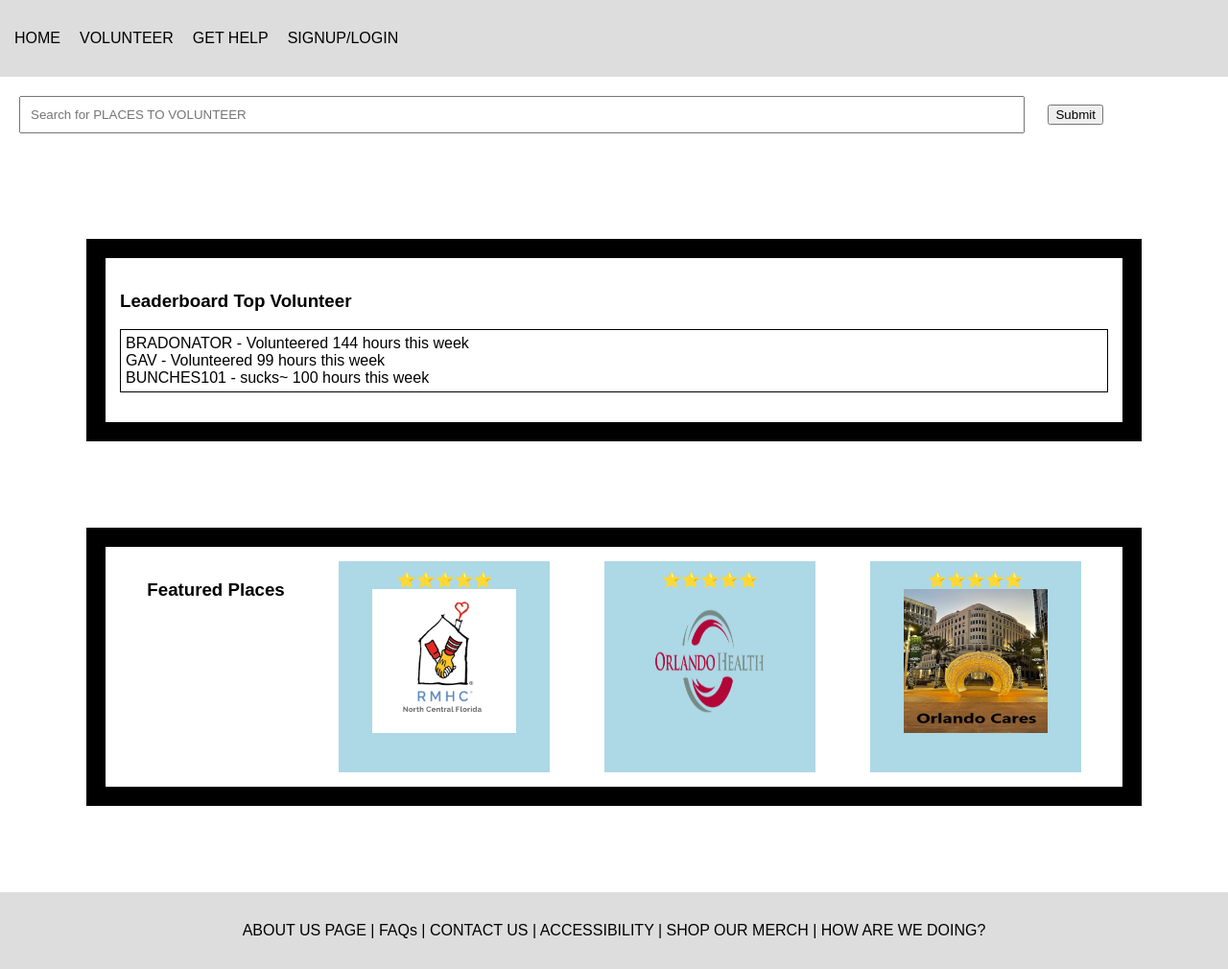
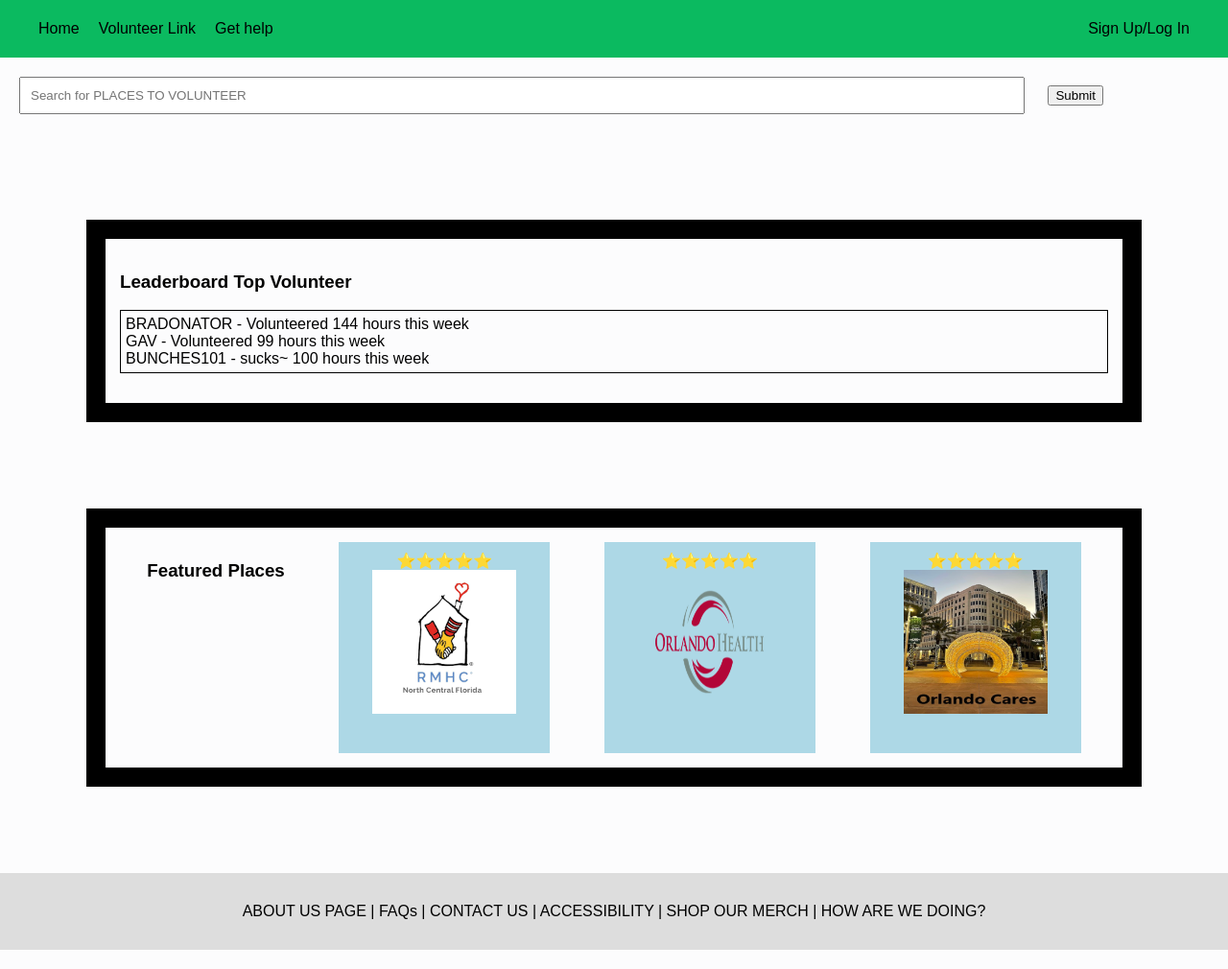
Before and after one commit to ghareva/Volunteer_Web, a PHP site: page /Actual_Home_Page.html in a window 1280 px wide. Shown: the whole page at 96% size. Run offline with PHP 8.4, Linux system fonts and the light colour scheme.

Commit message:
Add files via upload

```diff
--- a/CAP3104_modifying_github_code/Actual_Home_Page.html
+++ b/CAP3104_modifying_github_code/Actual_Home_Page.html
@@ -4,7 +4,8 @@
   <meta charset="UTF-8">
   <meta name="viewport" content="width=device-width, initial-scale=1.0">
   <title>Volunteer Homepage</title>
-  <style>
+  <link rel="stylesheet" href="General_style_sheet.css">
+  <!-- <style>
     body {
       font-family: Arial, sans-serif;
       margin: 0;
@@ -87,34 +88,41 @@
       filter: brightness(0.8);
     }
 
-  </style>
+  </style> -->
 </head>
-<body>
-<div class="navbar">
-  <ul class="nav-links">
-    <li>HOME</li>
-    <li class = "dropdown">
-    VOLUNTEER
-    <div class="dropdown-content">
-      <!-- Not sure if we should make these buttons directly clickable -->
-      <p><a href = "Volunteer_page.html" target = _self title = "Link to the Volunteering page">Volunteer Link</a></p>
-    </div>
-    </li>
-    <li class="dropdown">
-      GET HELP
-      <div class="dropdown-content">
-        <!-- Removed some placeholders from here. -->
-        <p><a href = "GetHelp_Page.html" target = _self title = "Link to the Get Help page">Get Help Link</a></p>
-      </div>
-    </li>
-    <li class = "dropdown">
-    SIGNUP/LOGIN
-    <div class="dropdown-content">
-      <p><a href = "Login_Page.html" target = _self title = "Link to the Login page">Login Page Link</a></p>
-    </div>
-  </li>
-  </ul>
-</div>
+<body class = "light-mode">
+<nav>
+  <div class ="nav-left">
+    <table>
+      <tbody>
+        <tr>
+          <td>
+            <a href = "Actual_Home_Page.html" target = _self title = "Link to the Home page">Home</a>
+          </td>
+          <td>
+            <a href = "Volunteer_page.html" target = _self title = "Link to the Volunteering page">Volunteer Link</a>
+          </td>
+          <td>
+            <a href = "GetHelp_Page.html" target = _self title = "Link to the Get Help page">Get help</a>
+          </td>
+        </tr>
+      </tbody>
+
+    </table>
+  </div>
+  <div class="nav-right">
+    <table>
+      <tbody>
+        <tr>
+          <td>
+            <a href = "Login_Page.html" target = _self title = "Link to the Login page">Sign Up/Log In</a>
+          </td>
+        </tr>
+      </tbody>
+    </table>
+
+  </div>
+</nav>
 <input class="search-bar" type="text" placeholder="Search for PLACES TO VOLUNTEER">
 <input type = "submit" title = "Search">
 
--- a/CAP3104_modifying_github_code/General_style_sheet.css
+++ b/CAP3104_modifying_github_code/General_style_sheet.css
@@ -1,39 +1,119 @@
+:root {
+  --white-darker: #f4f8fb;
+  --white: #fcfcfd;
+  --temp-green: #0bba60;
+  --green-darker: #099A4F;
+  --dark-green: #066836;
+  --dark-green-lighter: #088745;
+  --text-black: #000000;
+}
+
+
 body {
-    background: #ffffff;
-    background-repeat: no-repeat;
+  background-color: var(--white);
+  background-repeat: no-repeat;
     background-attachment: fixed;
     font-family: Arial, sans-serif;
     margin: 0;
     padding: 0;
   }
 
-  .navbar {
+nav{
+    background-color: var(--temp-green);
     display: flex;
-    justify-content: space-between;
+    flex-direction: row;
+    height: 60px;
+    color: var(--text-black);
+}
+
+body.dark-mode nav{
+  background-color: var(--dark-green);
+  color: var(--white-darker);
+}
+
+body.dark-mode nav td:hover{
+  background-color: var(--dark-green-lighter);
+}
+
+nav .nav-right{
+  margin-right: 30px;
+display: flex;
+flex-direction: row-reverse;
+flex-grow: 1;
+}
+nav .nav-left{
+  margin-left: 30px;
+  display: flex;
+  flex-direction: row;
+}
+
+nav td{
+  padding-left: 10px;
+  padding-right: 10px;
+}
+nav td:hover{
+  background-color: var(--green-darker);
+
+}
+
+nav table{
+  border-collapse: collapse;
+}
+
+nav a{
+  height: 55px;
+  box-sizing: inherit;
+  display: flex;
+  flex-direction: column;
+  justify-content: center;
+
+  text-decoration: none;
+  color:inherit;
+}
+  .search-bar {
+    margin: 20px;
+    padding: 10px;
+    width: 80%;
+  }
+  .leaderboard, .featured-places {
+    margin: 90px;
+    padding: 15px;
+    border: 20px solid #000;
+  }
+  .leaderboard ul {
+    list-style: none;
+    border: 1px solid #000;
+    padding: 5px;
+  }
+  .featured-places {
+    display: flex;
+    justify-content: space-around;
+  }
+  .place {
+    width: 200px;
+    height: 200px;
+    background: lightblue;
+    text-align: center;
+    padding: 10px;
+  }
+  .footer {
+    text-align: center;
     padding: 15px;
     background: #ddd;
   }
 
-  .nav-links {
-    display: flex;
-    list-style: none;
-    padding: 0;
+  .image-container
+  {
+  position: relative;
+  display: inline-block;
   }
-  .nav-links li {
-    margin-right: 20px;
-    cursor: pointer;
+
+  .image-hover
+  {
+  transition: 0.3s;
   }
-  .dropdown {
-    position: relative;
-    display: inline-block;
+
+  .image-hover:hover
+  {
+    filter: brightness(0.8);
   }
-  .dropdown-content {
-    display: none;
-    position: absolute;
-    background: #ccc;
-    min-width: 150px;
-    padding: 10px;
-  }
-  .dropdown:hover .dropdown-content {
-    display: block;
-  }
```
